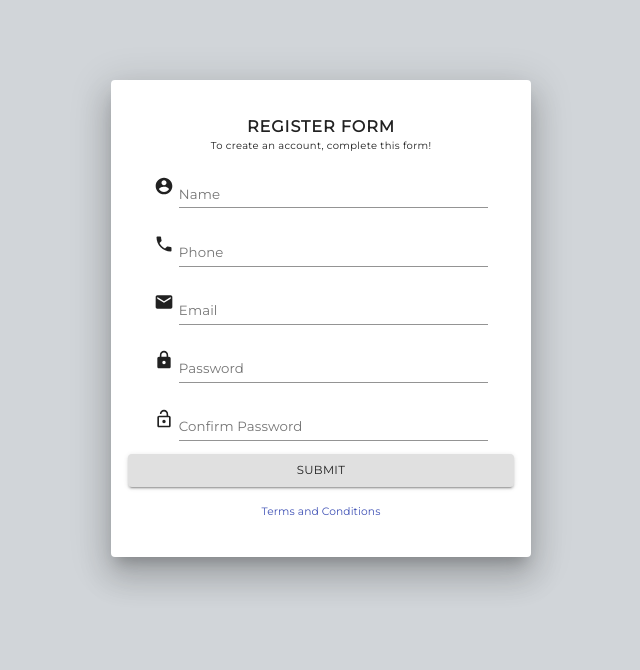
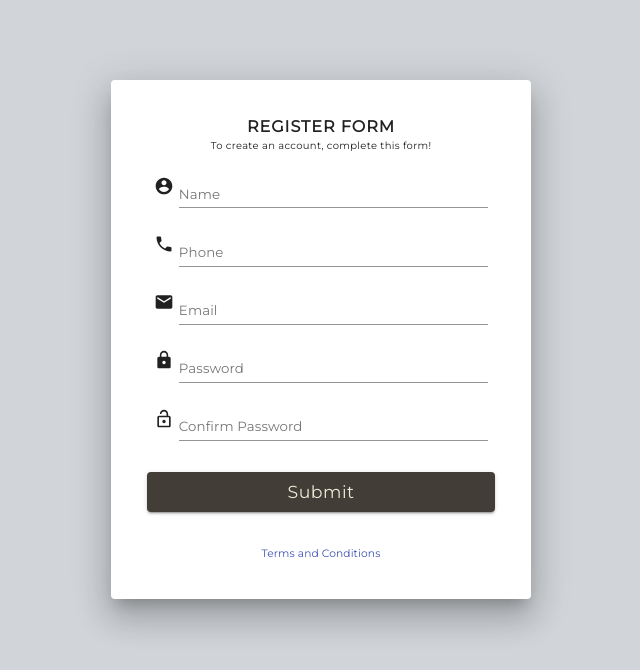
Before and after one commit to MAbdurahman/react-register-example, a React (Create React App) app: page / in a window 1280 px wide. Shown: the top 670 px of the page, without its empty margins (319-959 px from the left). Built offline with nearby package versions, Linux system fonts and the light colour scheme.

Commit message:
Adjustments for Button

```diff
--- a/src/components/register-form/RegisterForm.jsx
+++ b/src/components/register-form/RegisterForm.jsx
@@ -176,6 +176,7 @@ export default function RegisterForm() {
                      />
                      <Grid className={classes.registerForm__textFieldContainer}>
                         <Button
+                        id='buttonStyle'
                            className={classes.registerForm__buttonStyle}
                            type='submit'
                            variant='contained'
--- a/src/components/register-form/styles.js
+++ b/src/components/register-form/styles.js
@@ -14,7 +14,10 @@ export default makeStyles(theme => ({
 		marginTop: '1.25em',
 	},
 	registerForm__buttonStyle: {
-		// width: '92%',
+		// position: 'absolute',
+		// left: '0',
+		// top: '1.5em',
+		width: '92%',
 		margin: '1.5em auto',
 		marginBottom: '.5em',
 		fontSize: '1.3rem',
@@ -81,6 +84,7 @@ export default makeStyles(theme => ({
 		paddingBottom: '1em',
 	},
 	registerForm__textFieldContainer: {
+		position: 'relative',
 		display: 'flex',
 		flexDirection: 'row',
 		flexWrap: 'nowrap',
--- a/src/index.css
+++ b/src/index.css
@@ -25,6 +25,7 @@
 *:focus {
   outline: none;
 }
+
 html {
   font-size: 83.375%;
 }
@@ -45,6 +46,31 @@ body {
 
 }
 
+#buttonStyle {
+  position: 'absolute';
+  left: '0';
+  top: '2.5em';
+  width: 90%;
+  height: 40px;
+  margin: 1em auto;
+  padding-top: 1em;
+padding-bottom: 1em;
+  font-size: 1.3rem;
+  text-transform: capitalize;
+  color: #EDEBD7;
+  background-color: #423E37;
+  transition: all .5s cubic-bezier(0.445, 0.05, 0.55, 0.95);
+  -webkit-transition: all .5s cubic-bezier(0.445, 0.05, 0.55, 0.95);
+  -moz-transition: all .5s cubic-bezier(0.445, 0.05, 0.55, 0.95);
+  -ms-transition: all .5s cubic-bezier(0.445, 0.05, 0.55, 0.95);
+  -o-transition: all .5s cubic-bezier(0.445, 0.05, 0.55, 0.95);
+}
+#buttonStyle:hover {
+  background-color: #3F51B5;
+  color: #FDEBD3;
+  text-transform: uppercase;
+}
+
 /* .MuiTypography-body1 {
   font-family: 'Montserrat', sans-serif;
 } */
```
